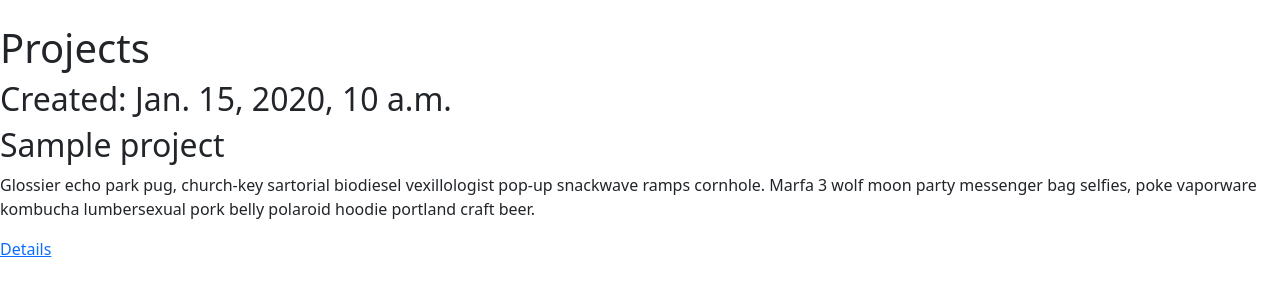
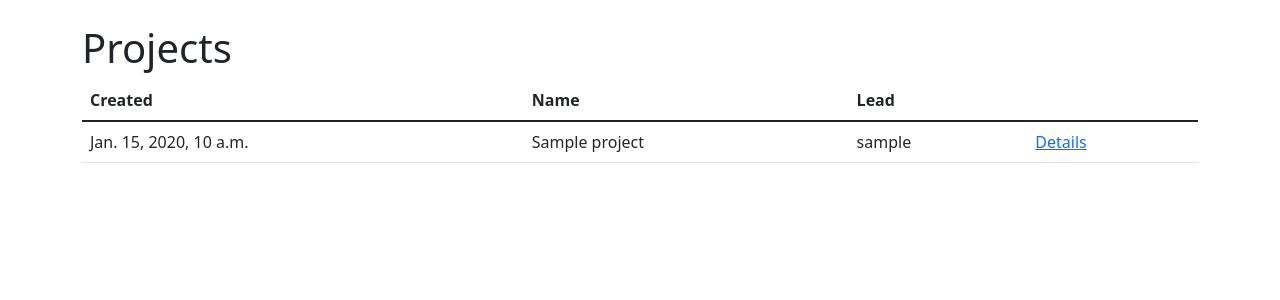
Before and after one commit to andols-dev/bugtracker, a Django app: page / in a window 1280 px wide. Shown: the part 73-373 px from the top of the page. Run offline with Django 3.2, Linux system fonts and the light colour scheme; a user stored in the database is signed in; tables that the repository leaves empty hold one stand-in row (values such as "Sample post"); some libraries are stand-ins or nearby versions.

Commit message:
change to table in projects home page

```diff
--- a/projects/templates/projects/projects.html
+++ b/projects/templates/projects/projects.html
@@ -6,20 +6,27 @@
 
 
 {% block content %}
-
+<div class="container">
   <h1>Projects</h1>
 
-  {% for project in projects  %}
-    <div>
-      <div>
-        <h2>Created: {{ project.created }}</h2>
-      </div>
-      <div>
-        <h2>{{ project.name }}</h2>
-        <p>Glossier echo park pug, church-key sartorial biodiesel vexillologist pop-up snackwave ramps cornhole. Marfa 3 wolf moon party messenger bag selfies, poke vaporware kombucha lumbersexual pork belly polaroid hoodie portland craft beer.</p>
-        <a href="{{ project.get_absolute_url }}">Details</a>
-      </div>
-    </div>
-  {% endfor %}
-
+<table class="table">
+  <thead>
+    <tr>
+      <th scope="col">Created</th>
+      <th scope="col">Name</th>
+      <th scope="col">Lead</th>
+    </tr>
+  </thead>
+  <tbody>
+    {% for project in projects  %}
+      <tr>
+        <td>{{ project.created }}</td>
+        <td>{{ project.name }}</td>
+        <td>{{ project.lead }}</td>
+        <td><a href="{{ project.get_absolute_url }}">Details</a></td>
+      </tr>
+    {% endfor %}
+  </tbody>
+</table>
+</div>
 {% endblock content %}
```
